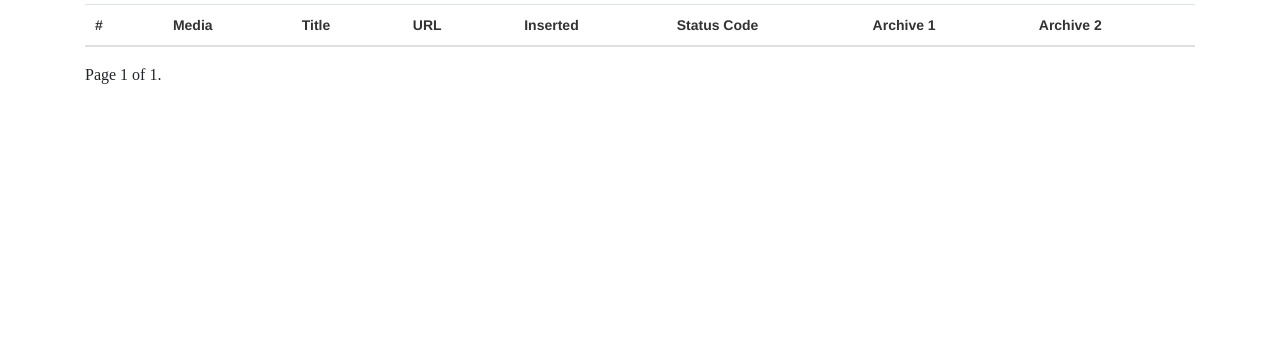
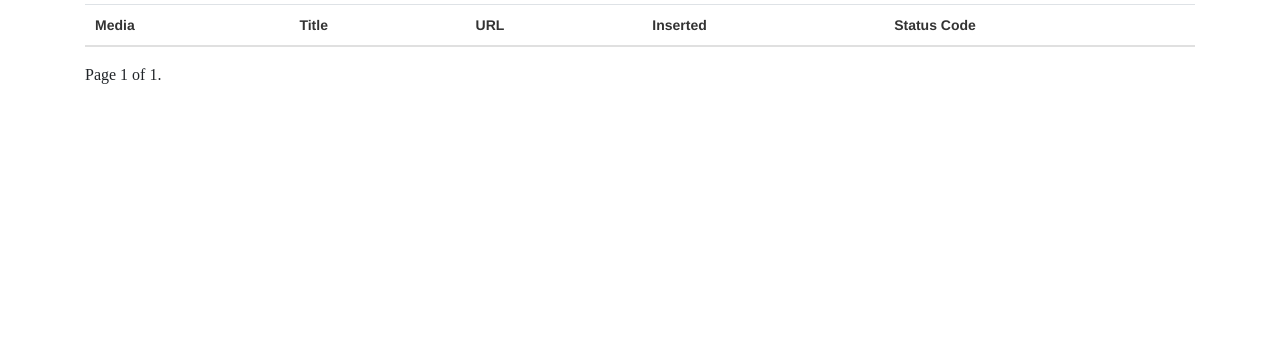
Before and after one commit to sowdust/canzel, a Django app: page / in a window 1280 px wide. Shown: the part 56-420 px from the top of the page. Run offline with Django 3.2, Linux system fonts and the light colour scheme; data that the repository does not hold is empty; some libraries are stand-ins or nearby versions.

Commit message:
wider page

```diff
--- a/robotsmonitor/templates/entries.html
+++ b/robotsmonitor/templates/entries.html
@@ -7,27 +7,20 @@
 <table class="sortable-theme-bootstrap table" data-sortable>
   <thead>
     <tr>
-      <th scope="col">#</th>
       <th scope="col">Media</th>
       <th scope="col">Title</th>
       <th scope="col">URL</th>
       <th scope="col">Inserted</th>
       <th scope="col">Status Code</th>
-      <th scope="col">Archive 1</th>
-      <th scope="col">Archive 2</th>
     </tr>
   </thead>
   <tbody>
 {% for entry in entries %}
     <tr>
-      <td>{{ entry.id }}</td>
       <td>{{ entry.media.name }}</td>
       <td>{{ entry.title }}</td>
       <td><a href="{% url 'robots_entry' entry.id %}">{{ entry.content }}</a></td>
-      <td>{{ entry.inserted_at }}</td>
       <td>{{ entry.status_code }}</td>
-      <td>{{ entry.archive_time }}</td>
-      <td>{{ entry.archive_oldest_time }}</td>
     </tr>
 {% endfor %}
   </tbody>
```
